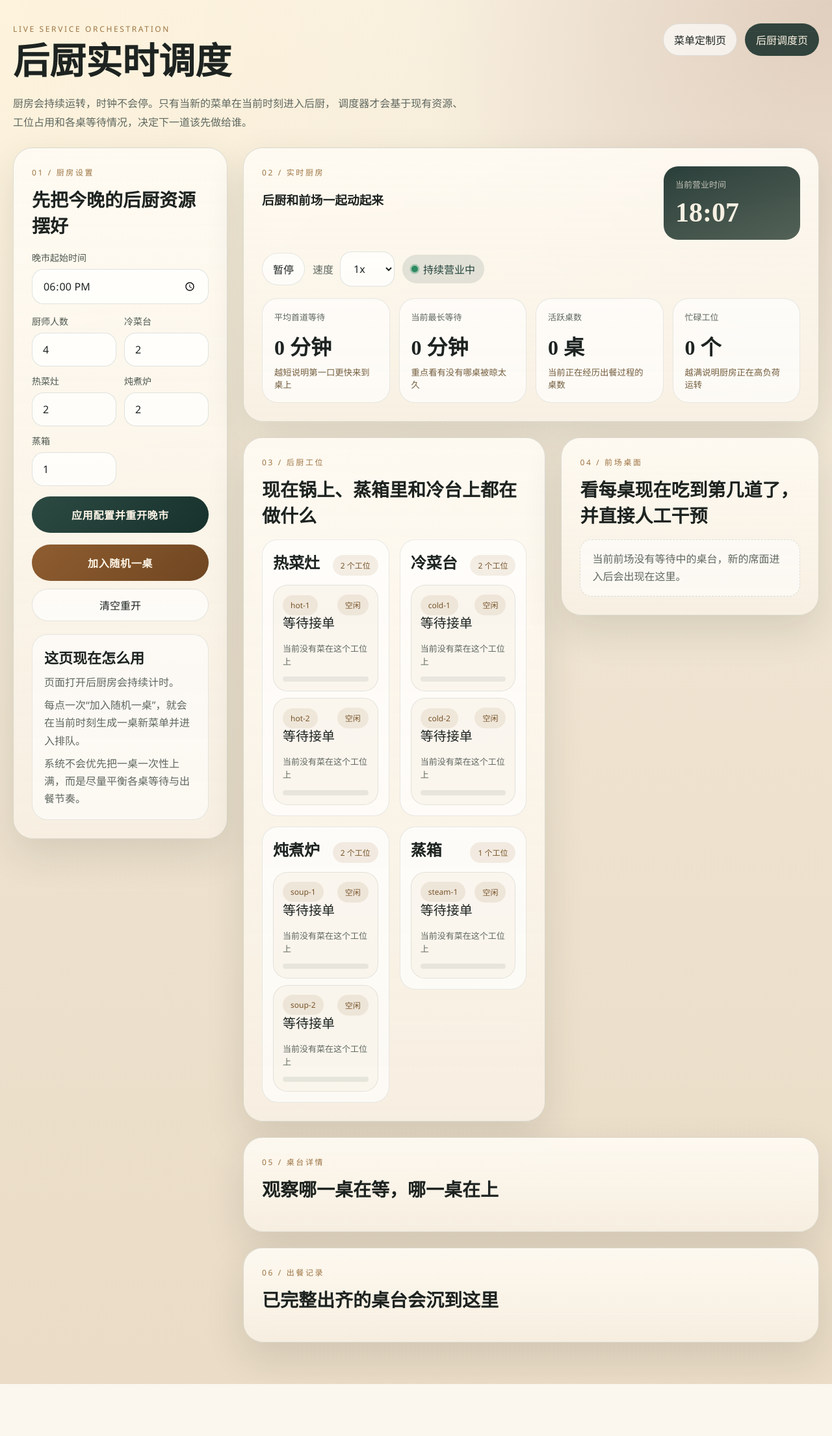
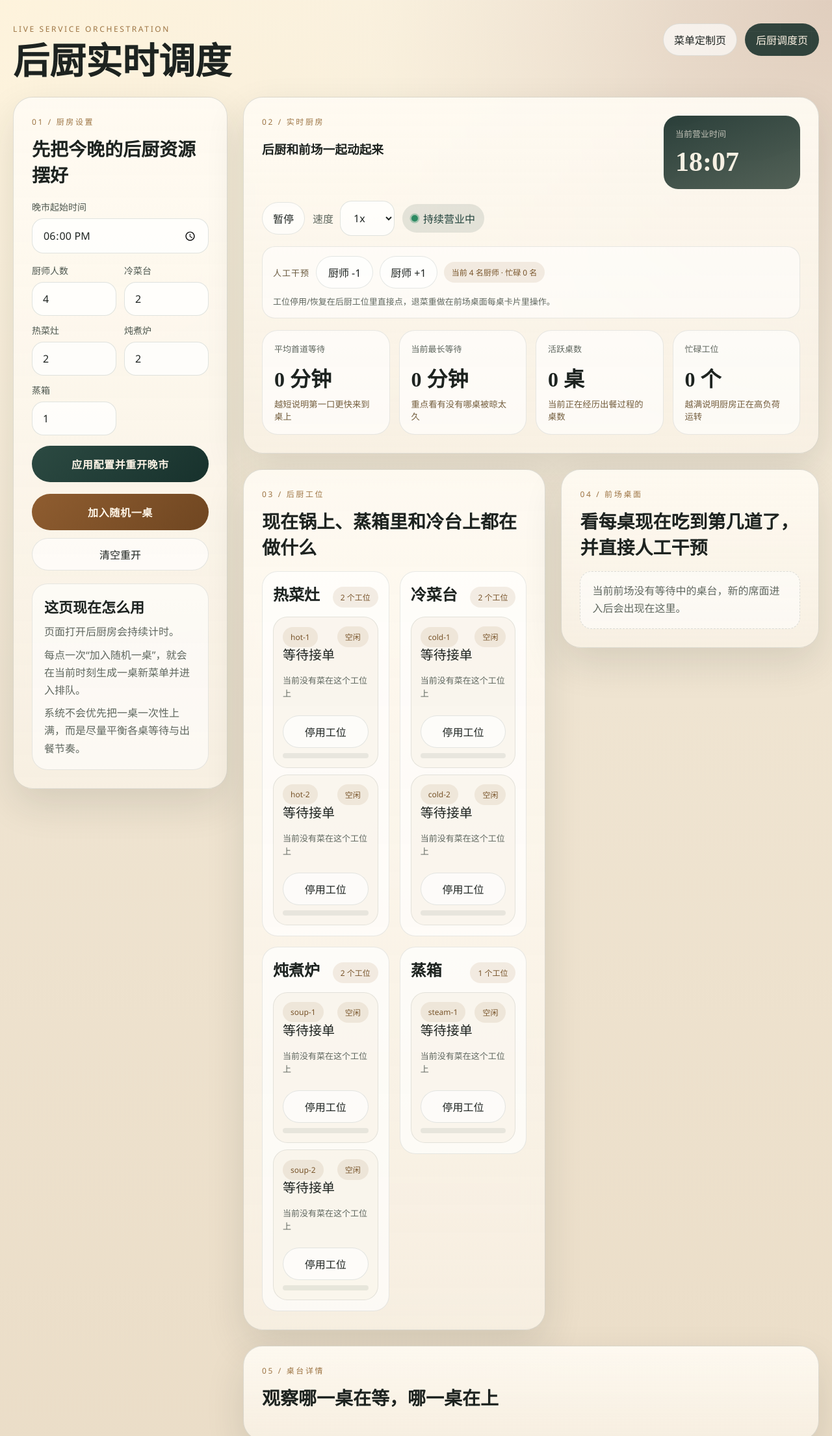
Before and after one commit to zhanglei2602/catering_demo, a Python web app: template templates/kitchen.html in a window 1280 px wide. Shown: the top 2210 px of the page at 65% size. Before the commit the page ends 2130 px from the top, so only its background shows below. Run offline with Jinja, Linux system fonts and the light colour scheme; the template is opened without the code that fills it, so the values that code supplies are empty.

Commit message:
add: 人工干预资源

```diff
--- a/static/kitchen.css
+++ b/static/kitchen.css
@@ -160,6 +160,40 @@
   animation: pulse 1.6s infinite;
 }
 
+.incident-toolbar {
+  margin-top: 16px;
+  display: grid;
+  gap: 10px;
+  padding: 14px 16px;
+  border-radius: 20px;
+  border: 1px solid rgba(67, 86, 77, 0.12);
+  background: rgba(255, 255, 255, 0.56);
+}
+
+.incident-group {
+  display: flex;
+  flex-wrap: wrap;
+  gap: 10px;
+  align-items: center;
+}
+
+.incident-label {
+  color: #6b5a3f;
+  font-size: 13px;
+  letter-spacing: 0.08em;
+  text-transform: uppercase;
+}
+
+.incident-button {
+  min-width: 88px;
+}
+
+.incident-hint {
+  color: var(--muted);
+  line-height: 1.6;
+  font-size: 13px;
+}
+
 .kitchen-metrics {
   display: grid;
   grid-template-columns: repeat(4, minmax(0, 1fr));
@@ -279,6 +313,13 @@
   box-shadow: 0 16px 32px rgba(29, 51, 46, 0.12);
 }
 
+.station-slot.unavailable {
+  background: rgba(229, 224, 214, 0.68);
+  border-style: dashed;
+  box-shadow: none;
+  transform: none;
+}
+
 .slot-top,
 .table-top,
 .table-meta-row,
@@ -303,6 +344,15 @@
 .slot-main {
   display: grid;
   gap: 4px;
+}
+
+.slot-actions {
+  margin: 10px 0 8px;
+}
+
+.slot-action {
+  width: 100%;
+  min-height: 38px;
 }
 
 .slot-dish {
@@ -654,7 +704,8 @@
   .playback-top,
   .table-top,
   .table-meta-row,
-  .room-table-top {
+  .room-table-top,
+  .incident-group {
     flex-direction: column;
     align-items: flex-start;
   }
--- a/static/kitchen.js
+++ b/static/kitchen.js
@@ -10,6 +10,9 @@ const playToggleButton = document.querySelector("#play-toggle");
 const speedSelect = document.querySelector("#playback-speed");
 const addOrderButton = document.querySelector("#add-order-button");
 const resetKitchenButton = document.querySelector("#reset-kitchen-button");
+const chefMinusButton = document.querySelector("#chef-minus");
+const chefPlusButton = document.querySelector("#chef-plus");
+const chefLiveBadge = document.querySelector("#chef-live-badge");
 
 const STATION_LABELS = {
   cold: "冷菜台",
@@ -65,24 +68,28 @@ function createSlots(config) {
       station: "hot",
       busyUntil: 0,
       currentTaskId: null,
+      disabled: false,
     })),
     cold: Array.from({ length: config.cold_stations }, (_, index) => ({
       slotId: `cold-${index + 1}`,
       station: "cold",
       busyUntil: 0,
       currentTaskId: null,
+      disabled: false,
     })),
     soup: Array.from({ length: config.soup_stations }, (_, index) => ({
       slotId: `soup-${index + 1}`,
       station: "soup",
       busyUntil: 0,
       currentTaskId: null,
+      disabled: false,
     })),
     steam: Array.from({ length: config.steamers }, (_, index) => ({
       slotId: `steam-${index + 1}`,
       station: "steam",
       busyUntil: 0,
       currentTaskId: null,
+      disabled: false,
     })),
   };
 }
@@ -197,6 +204,12 @@ function renderMetrics() {
   );
 }
 
+function updateChefLiveBadge() {
+  if (!chefLiveBadge || !state.config) return;
+  const busyChefs = getCurrentChefLoad();
+  chefLiveBadge.textContent = `当前 ${state.config.chefs} 名厨师 · 忙碌 ${busyChefs} 名`;
+}
+
 function renderStations() {
   stationRoot.innerHTML = "";
   state.stationRefs.clear();
@@ -224,8 +237,14 @@ function renderStations() {
           <p class="slot-dish">等待接单</p>
           <p class="slot-meta">当前没有菜在这个工位上</p>
         </div>
+        <div class="slot-actions">
+          <button class="ghost-button slot-action" type="button" data-slot-id="${slot.slotId}">停用工位</button>
+        </div>
         <div class="progress-track"><div class="progress-fill"></div></div>
       `;
+      article.querySelector(".slot-action")?.addEventListener("click", () => {
+        toggleSlotAvailability(slot.slotId);
+      });
       state.stationRefs.set(slot.slotId, article);
       slotList.appendChild(article);
     });
@@ -272,6 +291,7 @@ function renderRoom() {
       <div class="room-actions">
         <button class="ghost-button room-action" type="button" data-action="rush" data-table-id="${table.table_id}">催菜优先</button>
         <button class="ghost-button room-action" type="button" data-action="add-dish" data-table-id="${table.table_id}">加一道菜</button>
+        <button class="ghost-button room-action" type="button" data-action="refire" data-table-id="${table.table_id}">退上一道重做</button>
         <button class="ghost-button room-action" type="button" data-action="archive" data-table-id="${table.table_id}">确认离场</button>
       </div>
     `;
@@ -284,6 +304,8 @@ function renderRoom() {
           markTableRush(tableId);
         } else if (action === "add-dish") {
           await addDishToTable(tableId);
+        } else if (action === "refire") {
+          refireLastServedDish(tableId);
         } else if (action === "archive") {
           archiveTable(tableId);
         }
@@ -387,6 +409,50 @@ function findTask(taskId) {
   return state.tasks.find((task) => task.task_id === taskId);
 }
 
+function findSlotById(slotId) {
+  return Object.values(state.stationSlots)
+    .flat()
+    .find((slot) => slot.slotId === slotId);
+}
+
+function recalculateTableProgress(table) {
+  const servedCourses = table.courses
+    .filter((course) => course.status === "served" && typeof course.end_minute === "number")
+    .sort((left, right) => left.end_minute - right.end_minute);
+
+  table.served_count = servedCourses.length;
+  table.first_served_at = servedCourses.length ? servedCourses[0].end_minute : null;
+  table.last_served_at = servedCourses.length ? servedCourses[servedCourses.length - 1].end_minute : null;
+  table.completed = table.served_count >= table.courses_total;
+  table.completed_at = table.completed ? table.last_served_at : null;
+  table.served_times = servedCourses.map((course) => course.end_minute);
+}
+
+function requeueTask(task, options = {}) {
+  const table = state.tables.find((item) => item.table_id === task.table_id);
+  if (!table) return;
+
+  if (task.status === "cooking") {
+    table.running_count = Math.max(0, table.running_count - 1);
+    state.runningTasks = state.runningTasks.filter((item) => item.task_id !== task.task_id);
+    const currentSlot = task.slot_id ? findSlotById(task.slot_id) : null;
+    if (currentSlot) {
+      currentSlot.currentTaskId = null;
+      currentSlot.busyUntil = state.minute;
+    }
+  }
+
+  task.status = "queued";
+  task.start_minute = null;
+  task.end_minute = null;
+  task.slot_id = null;
+  task.priority_boost = options.priorityBoost ?? 0;
+  task.earliest_start = Math.max(state.minute + (options.delayMinutes ?? 0), task.arrival_minute);
+
+  recalculateTableProgress(table);
+  table.priority_boost = Math.max(table.priority_boost || 0, options.tableBoost ?? 0);
+}
+
 function finishTasksForMinute() {
   const done = state.runningTasks.filter((task) => task.end_minute <= state.minute);
   let roomNeedsRefresh = false;
@@ -426,7 +492,7 @@ function getCurrentChefLoad() {
 }
 
 function selectFreeSlot(stationKey) {
-  return state.stationSlots[stationKey].find((slot) => slot.busyUntil <= state.minute) || null;
+  return state.stationSlots[stationKey].find((slot) => !slot.disabled && slot.busyUntil <= state.minute) || null;
 }
 
 function computePriority(task, table, minServedCount) {
@@ -506,20 +572,43 @@ function ensureTableVisuals() {
 
 function updateStations() {
   state.stationRefs.forEach((node, slotId) => {
-    const slot = Object.values(state.stationSlots).flat().find((item) => item.slotId === slotId);
+    const slot = findSlotById(slotId);
     const statusNode = node.querySelector(".status-pill");
     const dishNode = node.querySelector(".slot-dish");
     const metaNode = node.querySelector(".slot-meta");
     const fillNode = node.querySelector(".progress-fill");
+    const actionButton = node.querySelector(".slot-action");
     const task = slot?.currentTaskId ? findTask(slot.currentTaskId) : null;
 
-    if (!slot || !task || task.status !== "cooking") {
+    if (!slot) {
+      return;
+    }
+
+    if (slot.disabled) {
+      node.classList.remove("active");
+      node.classList.add("unavailable");
+      statusNode.textContent = "停用中";
+      statusNode.className = "status-pill done";
+      dishNode.textContent = "工位已暂停";
+      metaNode.textContent = "当前不再接收新任务，恢复后才能重新分配。";
+      fillNode.style.width = "0%";
+      if (actionButton) {
+        actionButton.textContent = "恢复工位";
+      }
+      return;
+    }
+
+    node.classList.remove("unavailable");
+    if (!task || task.status !== "cooking") {
       node.classList.remove("active");
       statusNode.textContent = "空闲";
       statusNode.className = "status-pill";
       dishNode.textContent = "等待接单";
       metaNode.textContent = "当前没有菜在这个工位上";
       fillNode.style.width = "0%";
+      if (actionButton) {
+        actionButton.textContent = "停用工位";
+      }
       return;
     }
 
@@ -530,6 +619,9 @@ function updateStations() {
     dishNode.textContent = task.name;
     metaNode.textContent = `${task.course_label} · ${task.chef_need} 位厨师 · 预计 ${formatClock(state.startTime, task.end_minute)} 出菜`;
     fillNode.style.width = `${Math.max(6, Math.min(100, progress))}%`;
+    if (actionButton) {
+      actionButton.textContent = "停用工位";
+    }
   });
 }
 
@@ -545,6 +637,7 @@ function updateRoom() {
     const cookingListNode = node.querySelector('[data-role="cooking-list"]');
     const rushButton = node.querySelector('[data-action="rush"]');
     const addDishButton = node.querySelector('[data-action="add-dish"]');
+    const refireButton = node.querySelector('[data-action="refire"]');
     const archiveButton = node.querySelector('[data-action="archive"]');
     const plateNodes = [...platesNode.querySelectorAll(".plate")];
 
@@ -603,6 +696,9 @@ function updateRoom() {
     if (addDishButton) {
       addDishButton.disabled = table.archived;
     }
+    if (refireButton) {
+      refireButton.disabled = servedCourses.length === 0 || table.archived;
+    }
     if (archiveButton) {
       archiveButton.disabled = !table.completed;
       archiveButton.textContent = table.completed ? "确认离场" : "完成后离场";
@@ -649,6 +745,7 @@ function updateTables() {
 
 function updateBoard() {
   clockNode.textContent = formatClock(state.startTime, state.minute);
+  updateChefLiveBadge();
   renderMetrics();
   updateStations();
   updateRoom();
@@ -722,6 +819,64 @@ function markTableRush(tableId) {
   const table = state.tables.find((item) => item.table_id === tableId);
   if (!table || table.archived || table.completed) return;
   table.priority_boost = 24;
+  updateBoard();
+}
+
+function refireLastServedDish(tableId) {
+  const table = state.tables.find((item) => item.table_id === tableId);
+  if (!table || table.archived) return;
+
+  const lastServedDish = table.courses
+    .filter((course) => course.status === "served" && typeof course.end_minute === "number")
+    .sort((left, right) => right.end_minute - left.end_minute)[0];
+
+  if (!lastServedDish) return;
+
+  requeueTask(lastServedDish, {
+    delayMinutes: 1,
+    priorityBoost: 26,
+    tableBoost: 18,
+  });
+  scheduleForMinute();
+  updateBoard();
+}
+
+function toggleSlotAvailability(slotId) {
+  const slot = findSlotById(slotId);
+  if (!slot) return;
+
+  if (slot.disabled) {
+    slot.disabled = false;
+    slot.busyUntil = state.minute;
+    scheduleForMinute();
+    updateBoard();
+    return;
+  }
+
+  const task = slot.currentTaskId ? findTask(slot.currentTaskId) : null;
+  if (task && task.status === "cooking") {
+    requeueTask(task, {
+      delayMinutes: 2,
+      priorityBoost: 18,
+      tableBoost: 10,
+    });
+  }
+  slot.disabled = true;
+  slot.currentTaskId = null;
+  slot.busyUntil = state.minute;
+  updateBoard();
+}
+
+function adjustChefCount(delta) {
+  if (!state.config) return;
+  const nextChefCount = Math.max(1, Math.min(10, state.config.chefs + delta));
+  if (nextChefCount === state.config.chefs) return;
+  state.config.chefs = nextChefCount;
+  const chefInput = form.querySelector('input[name="chefs"]');
+  if (chefInput) {
+    chefInput.value = String(nextChefCount);
+  }
+  scheduleForMinute();
   updateBoard();
 }
 
@@ -825,4 +980,12 @@ resetKitchenButton.addEventListener("click", () => {
   resetKitchen();
 });
 
+chefMinusButton?.addEventListener("click", () => {
+  adjustChefCount(-1);
+});
+
+chefPlusButton?.addEventListener("click", () => {
+  adjustChefCount(1);
+});
+
 resetKitchen();
--- a/templates/kitchen.html
+++ b/templates/kitchen.html
@@ -13,10 +13,6 @@
         <div>
           <p class="eyebrow">LIVE SERVICE ORCHESTRATION</p>
           <h1>后厨实时调度</h1>
-          <p class="hero-text">
-            厨房会持续运转，时钟不会停。只有当新的菜单在当前时刻进入后厨，
-            调度器才会基于现有资源、工位占用和各桌等待情况，决定下一道该先做给谁。
-          </p>
         </div>
         <div class="kitchen-links">
           <a href="/" class="kitchen-link">菜单定制页</a>
@@ -104,6 +100,16 @@
               <div class="live-badge">持续营业中</div>
             </div>
 
+            <div class="incident-toolbar">
+              <div class="incident-group">
+                <span class="incident-label">人工干预</span>
+                <button id="chef-minus" class="ghost-button incident-button" type="button">厨师 -1</button>
+                <button id="chef-plus" class="ghost-button incident-button" type="button">厨师 +1</button>
+                <span id="chef-live-badge" class="mini-pill">当前 4 名厨师</span>
+              </div>
+              <div class="incident-hint">工位停用/恢复在后厨工位里直接点，退菜重做在前场桌面每桌卡片里操作。</div>
+            </div>
+
             <div id="metrics-root" class="kitchen-metrics"></div>
           </section>
 
```
